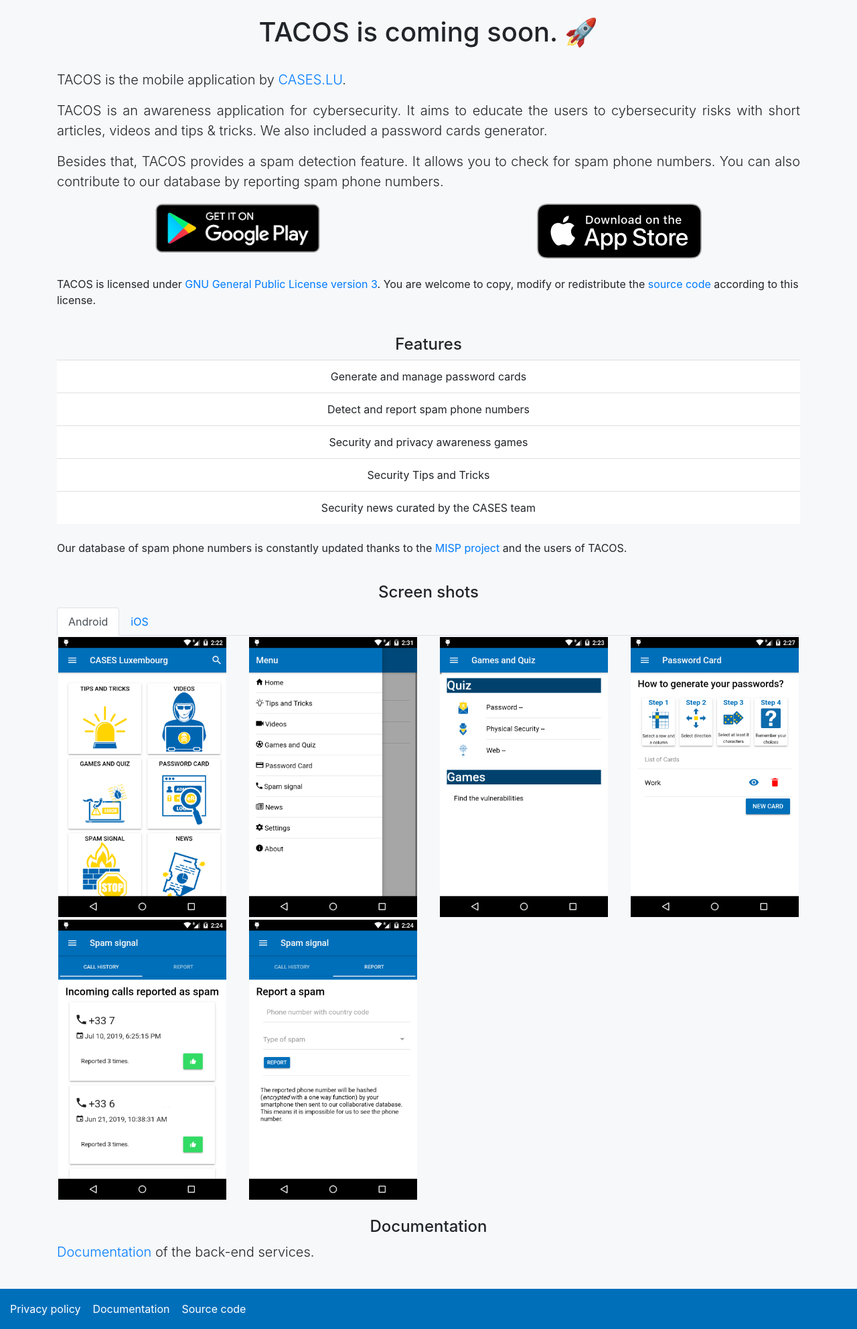
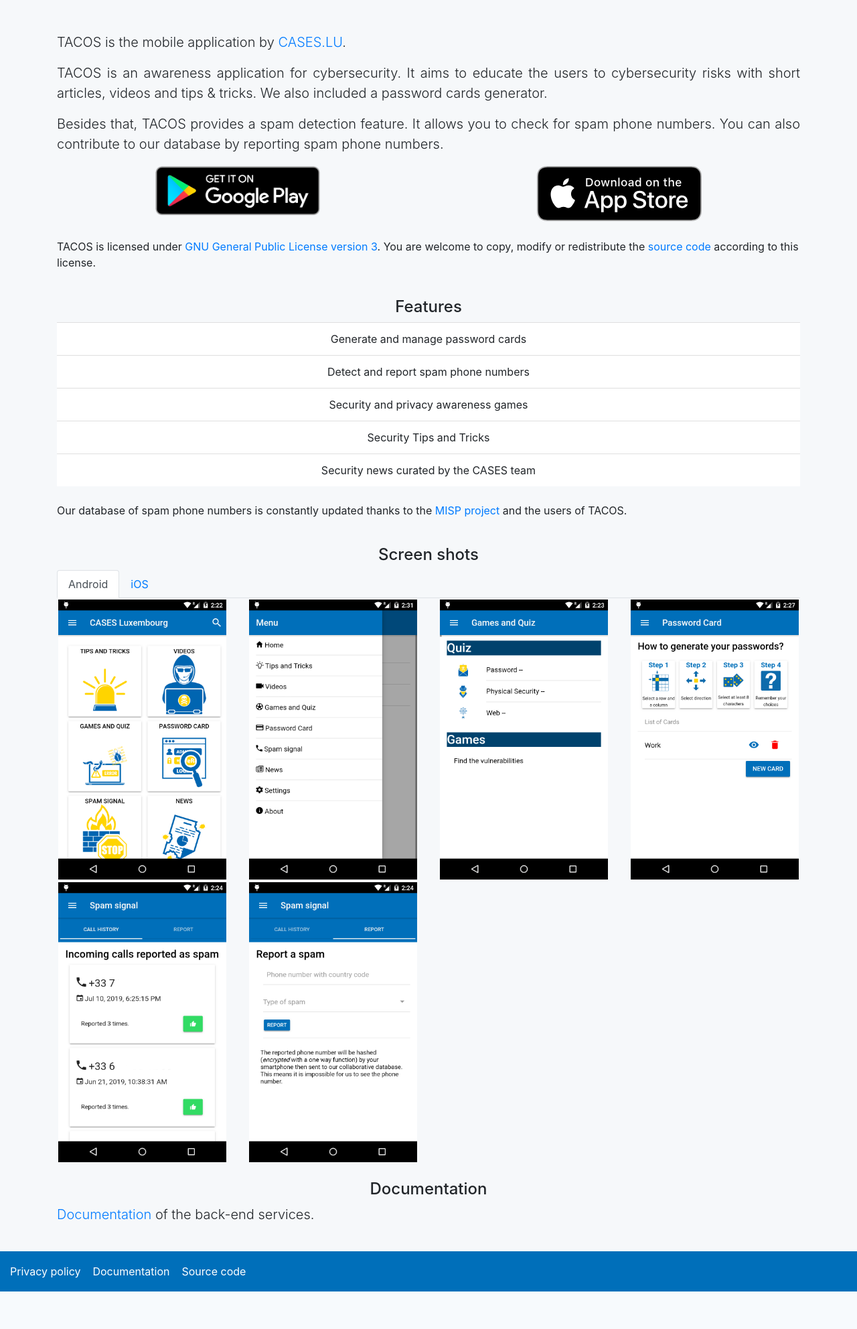
Before and after one commit to NC3-LU/TACOS-server, a Python web app: template src/web/templates/index.html in a window 1280 px wide. Shown: the part 168-2152 px from the top of the page at 67% size. After the commit the page ends 2096 px from the top, so only its background shows below. Run offline with Jinja, Linux system fonts and the light colour scheme; the template is opened without the code that fills it, so the values that code supplies are empty; some libraries are stand-ins or nearby versions.

Commit message:
App is now available on Google Play.

```diff
--- a/src/web/templates/index.html
+++ b/src/web/templates/index.html
@@ -1,11 +1,6 @@
 {% extends "layout.html" %}
 {% block content %}
 <div class="container">
-    <div class="row">
-        <div class="col text-center">
-            <h1>TACOS is coming soon. 🚀</h1>
-        </div>
-    </div>
     <div class="row">
         <div class="col">
             <br />
@@ -24,7 +19,7 @@
         <div class="col-md-6 text-center">
             <div class="text-center">
                 <a href="https://play.google.com/store/apps/details?id=lu.cases.tacos">
-                    <img class="img-fluid" alt="Get it on Google Play" src="{{ url_for('static', filename='img/en_badge_web_generic.png') }}" width="250px" title="Available soon!" />
+                    <img class="img-fluid" alt="Get it on Google Play" src="{{ url_for('static', filename='img/en_badge_web_generic.png') }}" width="250px" title="Get it on Google Play" />
                 </a>
             </div>
         </div>
```
